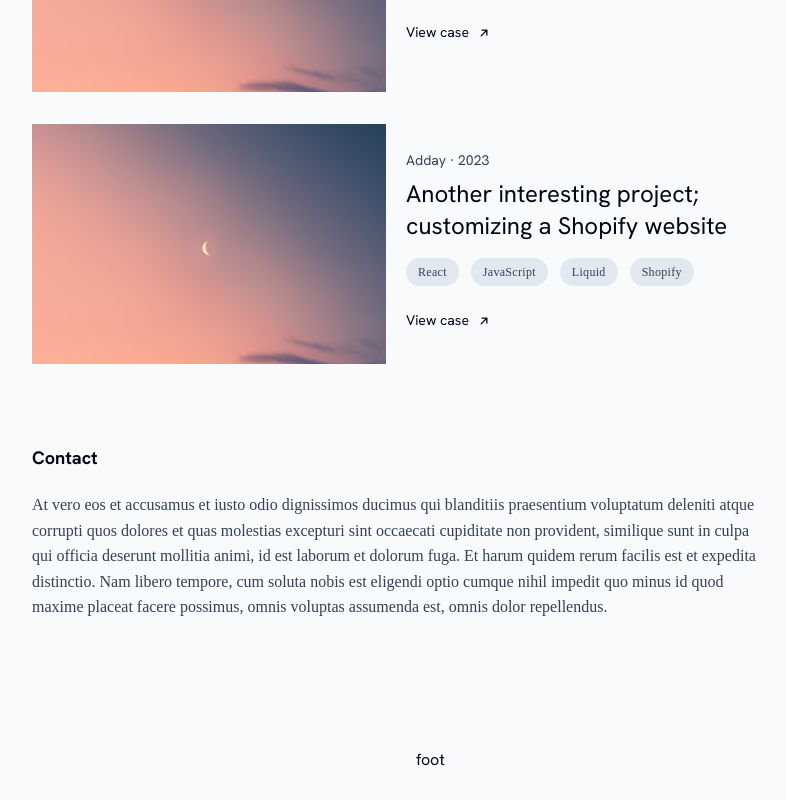
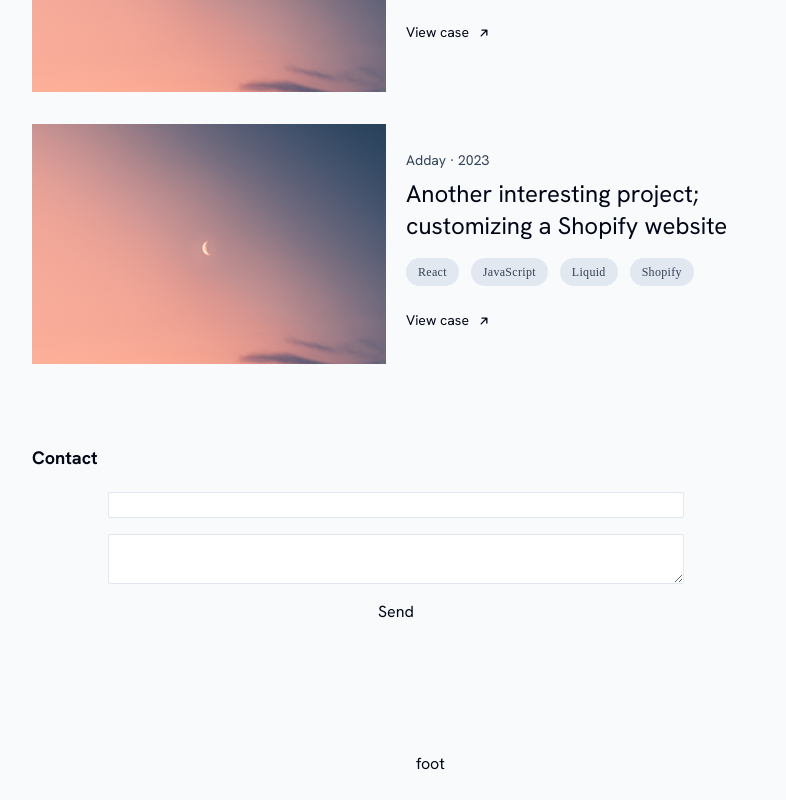
Before and after one commit to Esther-tech/portfolio-2024, a Next.js app: page / in a window 1280 px wide. Shown: the part 1945-2745 px from the top of the page, without its empty margins (244-1030 px from the left). Built offline with nearby package versions, Linux system fonts and the light colour scheme.

Commit message:
setup contact section

```diff
--- a/components/contact.tsx
+++ b/components/contact.tsx
@@ -4,16 +4,13 @@ import PageSection from "./pageSection";
 export default function Contact() {
   return (
     <PageSection id="contact" title="Contact">
-      <p>
-        At vero eos et accusamus et iusto odio dignissimos ducimus qui
-        blanditiis praesentium voluptatum deleniti atque corrupti quos dolores
-        et quas molestias excepturi sint occaecati cupiditate non provident,
-        similique sunt in culpa qui officia deserunt mollitia animi, id est
-        laborum et dolorum fuga. Et harum quidem rerum facilis est et expedita
-        distinctio. Nam libero tempore, cum soluta nobis est eligendi optio
-        cumque nihil impedit quo minus id quod maxime placeat facere possimus,
-        omnis voluptas assumenda est, omnis dolor repellendus.
-      </p>
+      <div className="max-w-xl m-auto">
+        <form className="flex flex-col gap-4 ">
+          <input type="email" className="border border-slate-200 rounded-sm" />
+          <textarea className="border border-slate-200 rounded-sm" />
+          <button type="submit">Send</button>
+        </form>
+      </div>
     </PageSection>
   );
 }
--- a/components/pageSection.tsx
+++ b/components/pageSection.tsx
@@ -10,7 +10,10 @@ export default function PageSection({
   children: ReactElement;
 }) {
   return (
-    <section id={id} className="py-10 px-3 sm:px-5 max-w-screen-md m-auto">
+    <section
+      id={id}
+      className="py-10 px-3 sm:px-5 max-w-screen-md m-auto scroll-mt-10"
+    >
       {title && <h2 className="capitalize mb-5 text-lg font-bold">{title}</h2>}
       {children}
     </section>
```
